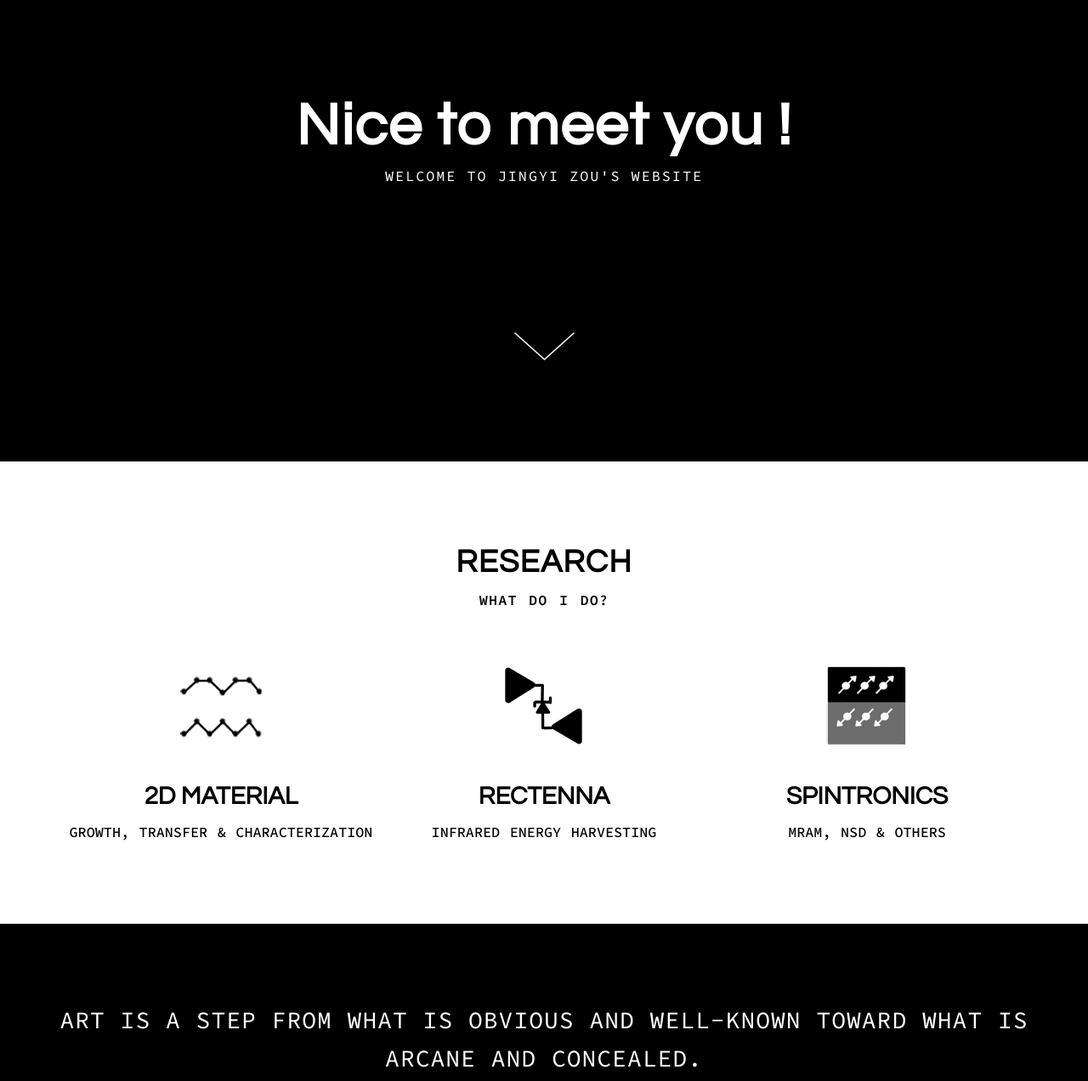
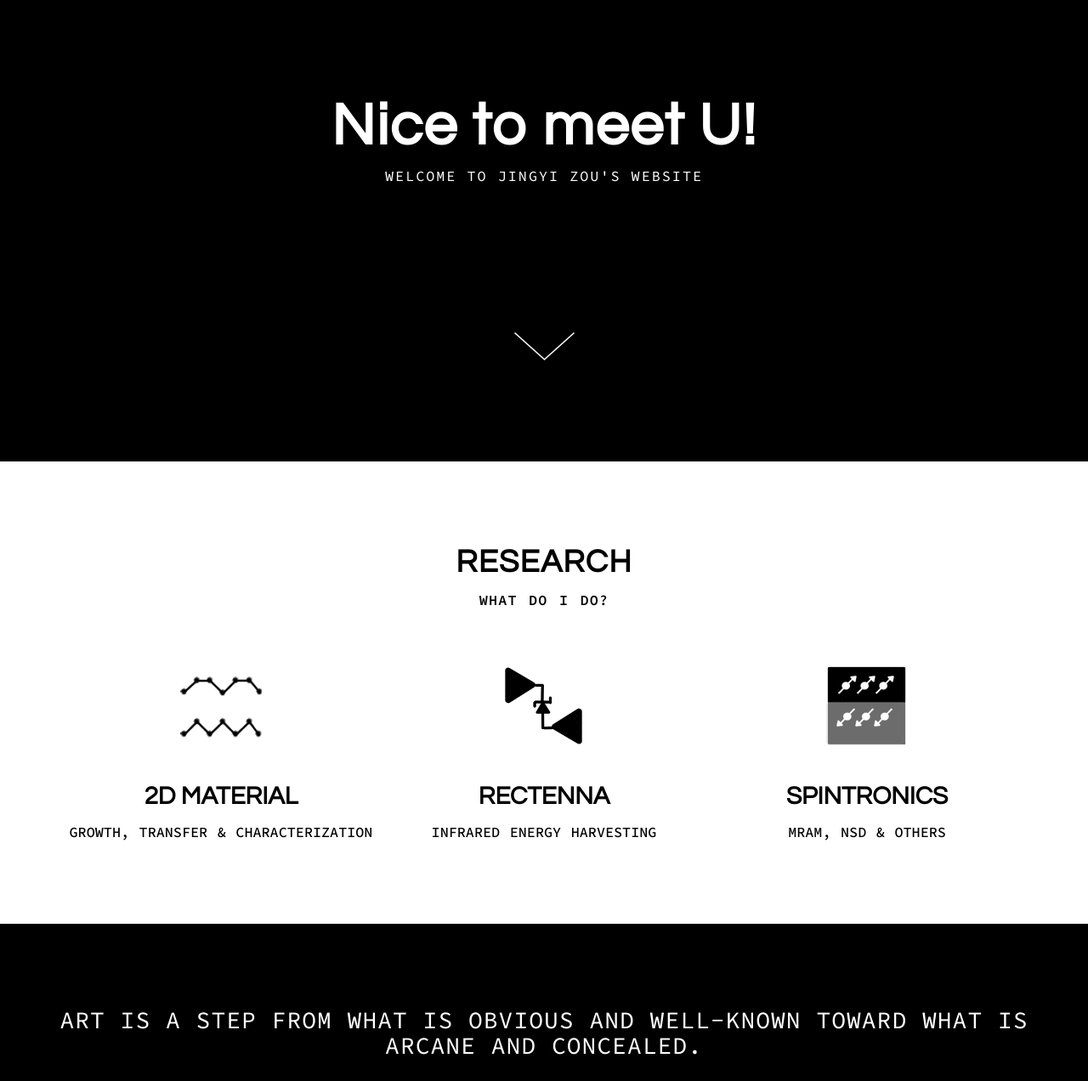
Before and after one commit to Jingyi-Z/Jingyi-Z.github.io, a plain HTML site: page index.html in a window 1280 px wide. Shown: the part 108-1380 px from the top of the page at 85% size. Drawn offline with Linux system fonts and the light colour scheme.

Commit message:
version 1.0.1

```diff
--- a/index.html
+++ b/index.html
@@ -67,7 +67,7 @@
 			 <div class="clearfix"></div>
 		 </div>
 		 <div class="banner-info">
-			<h1>Nice to meet you !</h1>
+			<h1>Nice to meet U!</h1>
 			<h3>WELCOME TO JINGYI ZOU'S WEBSITE</h3>
 			<a class="downarrow scroll" href="#research"><span> </span></a>
 		 </div>
@@ -104,7 +104,7 @@
 <div class="author">
 	 <div class="container">
 
-		 <h3>Art is a step from what is obvious and well-known toward what is <span>arcane and concealed.</span></h3>
+		 <h3>Art is a step from what is obvious and well-known toward what is arcane and concealed.</h3>
 		 <h4>- KAHLIL GIBRAN</h4>
 	 </div>
 </div>
```
